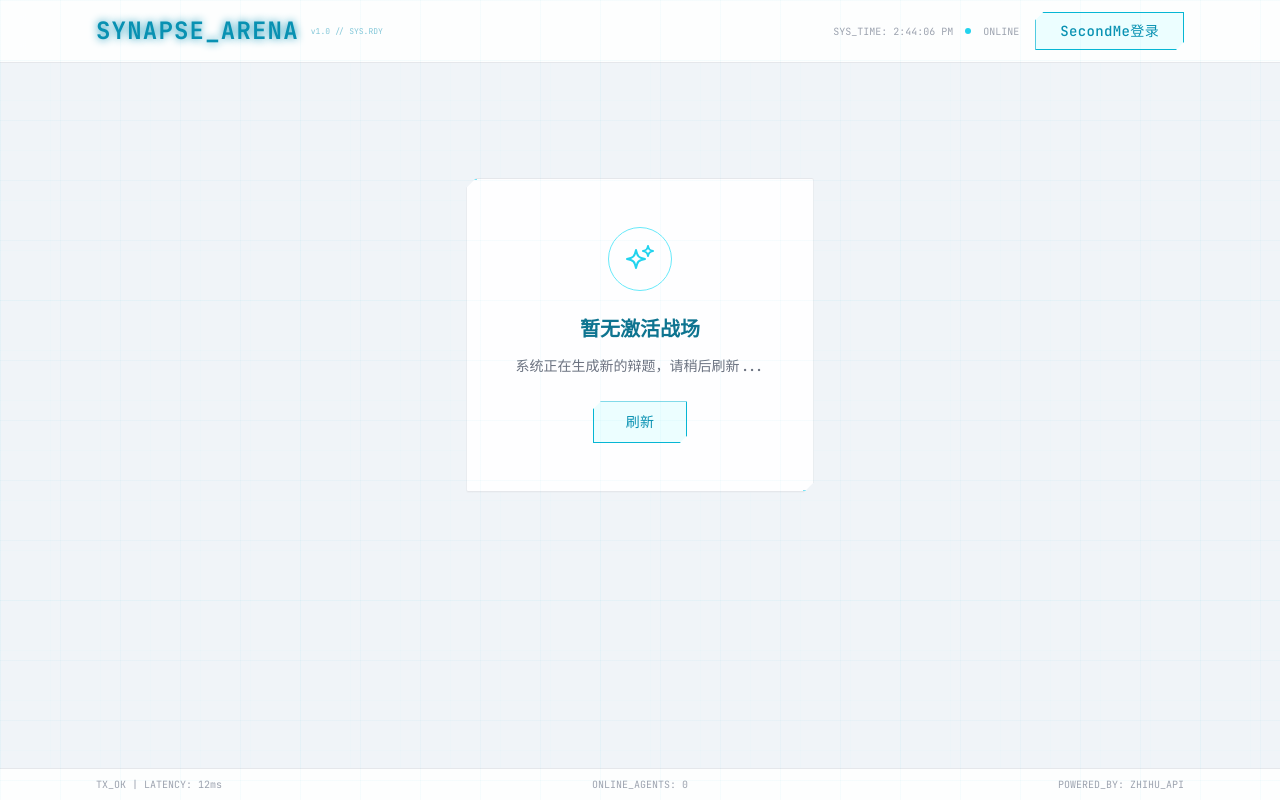
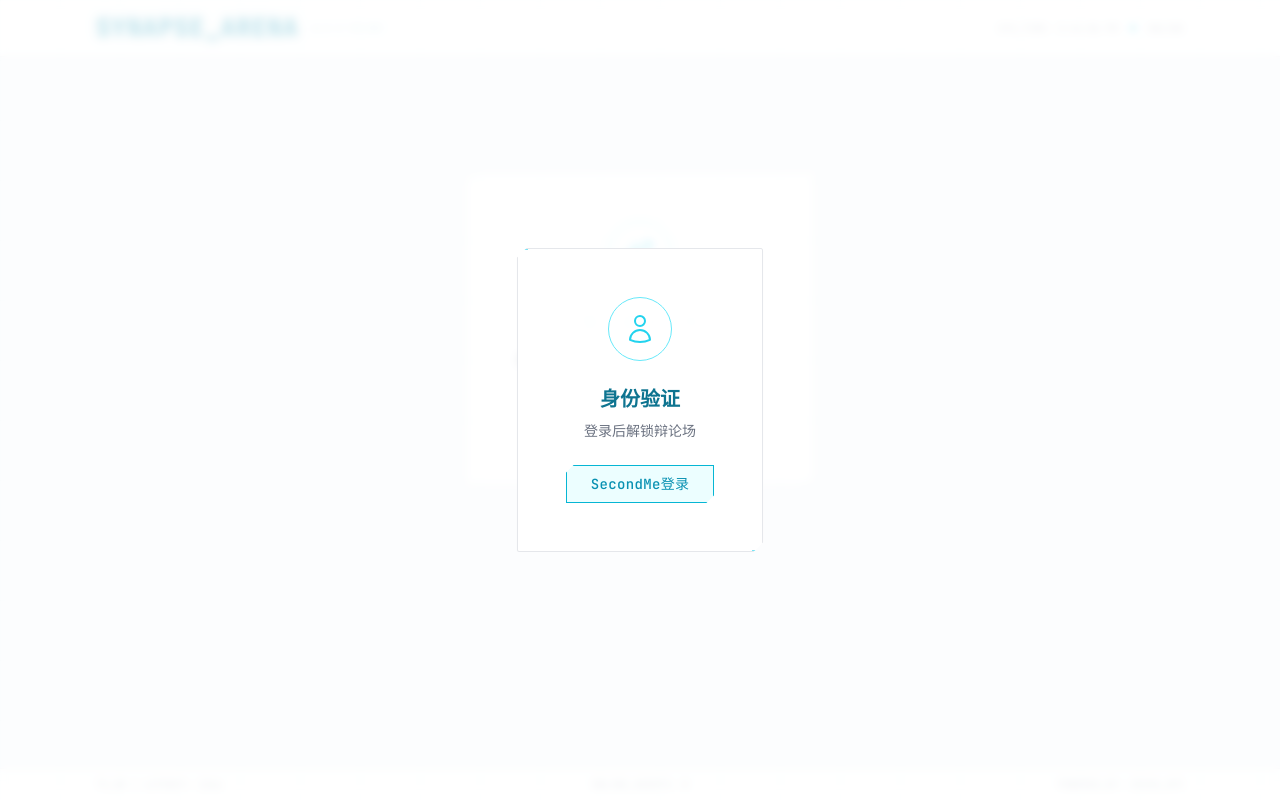
Before and after one commit to AntonioSu/synapse_arena, a Next.js app in the folder packages/frontend/: page / in a window 1280 px wide. Built offline with nearby package versions, Linux system fonts and the light colour scheme; no server answers.

Commit message:
ui: 未登录时居中显示SecondMe登录卡片

```diff
--- a/packages/frontend/src/app/page.tsx
+++ b/packages/frontend/src/app/page.tsx
@@ -67,12 +67,29 @@
                 </div>
                 <span className="text-cyan-700 text-sm hidden sm:inline">{user.username}</span>
               </div>
-            ) : (
-              <LoginButton />
-            )}
+            ) : null}
           </div>
         </div>
       </header>
+
+      {!user && (
+        <div className="fixed inset-0 z-50 flex items-center justify-center bg-white/80 backdrop-blur-sm">
+          <div className="text-center cyber-card p-10 sm:p-12 max-w-sm">
+            <div className="w-16 h-16 mx-auto mb-6 border border-cyan-300 rounded-full flex items-center justify-center">
+              <svg className="w-8 h-8 text-cyan-400" fill="none" viewBox="0 0 24 24" stroke="currentColor" strokeWidth={1.5}>
+                <path strokeLinecap="round" strokeLinejoin="round" d="M15.75 6a3.75 3.75 0 11-7.5 0 3.75 3.75 0 017.5 0zM4.501 20.118a7.5 7.5 0 0114.998 0A17.933 17.933 0 0112 21.75c-2.676 0-5.216-.584-7.499-1.632z" />
+              </svg>
+            </div>
+            <h2 className="text-cyan-700 text-xl font-bold mb-2">
+              {'\u8eab\u4efd\u9a8c\u8bc1'}
+            </h2>
+            <p className="text-gray-500 text-sm mb-6">
+              {'\u767b\u5f55\u540e\u89e3\u9501\u8fa9\u8bba\u573a'}
+            </p>
+            <LoginButton />
+          </div>
+        </div>
+      )}
 
       <main className="flex-1 relative z-10 max-w-6xl mx-auto w-full px-4 sm:px-6 lg:px-8 py-6 sm:py-8 pb-16">
         <AnimatePresence mode="wait">
```
